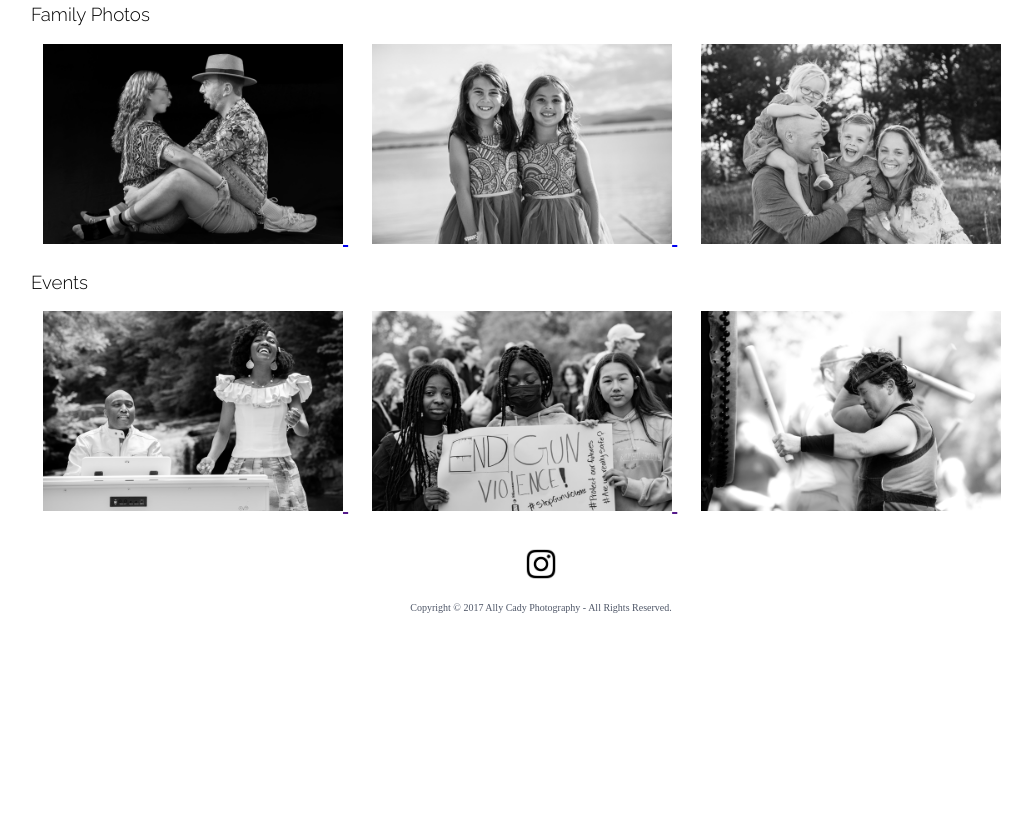
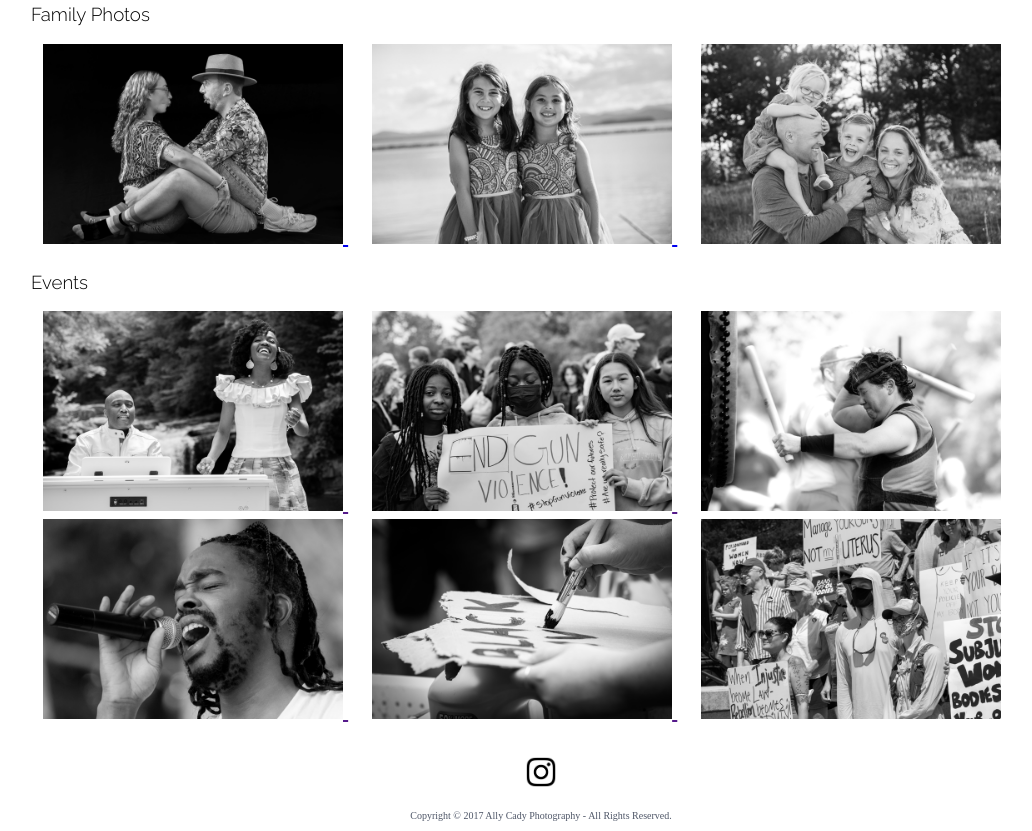
Before and after one commit to alca8781/AC-Photo, a website: page TheGalleries.html in a window 1280 px wide. Shown: the part 863-1694 px from the top of the page, without its empty margins (41-1073 px from the left). Before the commit the page ends 1486 px from the top, so only its background shows below. Drawn offline with Linux system fonts and the light colour scheme; a web font is replaced by a local one.

Commit message:
more gal

```diff
--- a/TheGalleries.html
+++ b/TheGalleries.html
@@ -74,6 +74,7 @@
 
 <div class = portraits>
     <h3> Portraits</h3>
+
     <a href="">
         <img src="Images/GalCovers/Zoe_-118.png" alt="zoe" style="width: 300px;">
     </a>
@@ -98,8 +99,11 @@
             <img src="Images/GalCovers/LarsonC-1.png" alt="larson family" style="width: 300px;">
         </a>
         </div>
+
+
         <div class = events>
             <h3> Events</h3>
+
             <a href="">
                 <img src="Images/GalCovers/Angel+Eddie-91.png" alt="angel and eddie" style="width: 300px;">
             </a>
@@ -108,6 +112,15 @@
             </a>
             <a href="">
                 <img src="Images/GalCovers/BTG-71.png" alt="Burlington Taiko Drumming" style="width: 300px;">
+            </a>
+            <a href="">
+                <img src="Images/GalCovers/Battery-Park-Pride-35.png" alt="pride" style="width: 300px;">
+            </a>
+            <a href="">
+                <img src="Images/GalCovers/BLM-Gallery-Edit_-3.png" alt="BLM" style="width: 300px;">
+            </a>
+            <a href="">
+                <img src="Images/GalCovers/Womens-March-136.png" alt="Womans March" style="width: 300px;">
             </a>
             </div>
 
```
Also changed, not shown: Images/GalCovers/BLM-Gallery-Edit_-3.png (added), Images/GalCovers/Battery-Park-Pride-35.png (added), Images/GalCovers/Womens-March-136.png (added).
